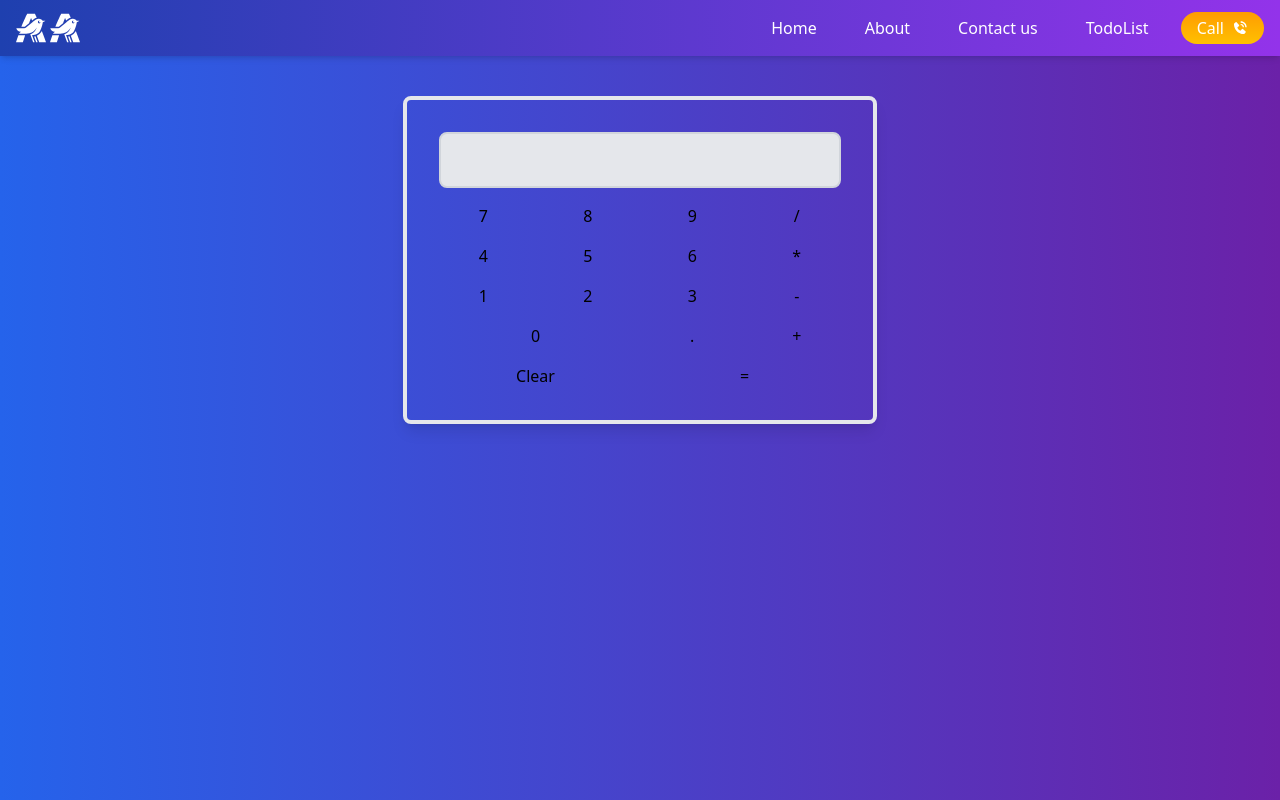
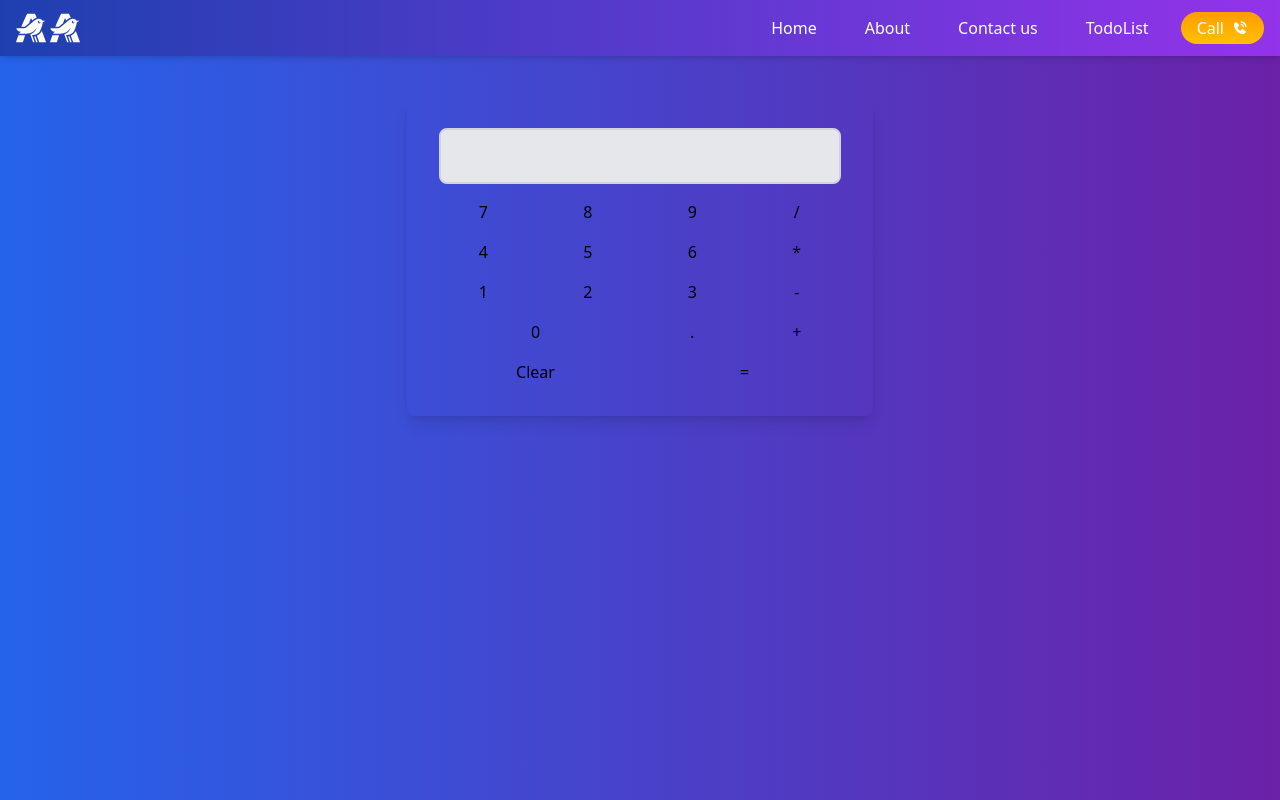
Before and after one commit to Shrestha01/adarsha-protfolio, a React (Vite) app: page /project/Calculatorapp in a window 1280 px wide. Shown: the top 800 px of the page. Built offline with nearby package versions, Linux system fonts and the light colour scheme.

Commit message:
calculator added

```diff
--- a/src/components/projectDone/Calculatorapp.jsx
+++ b/src/components/projectDone/Calculatorapp.jsx
@@ -22,7 +22,7 @@ const Calculatorapp = () => {
   return (
     <div className="h-screen bg-gradient-to-r from-blue-600 to-purple-800 ">
       <div className="container  flex flex-col items-center  ">
-        <div className="p-8 rounded-lg shadow-lg max-w-fit border-4 mt-10">
+        <div className="p-8 rounded-lg shadow-lg max-w-fit mt-10">
           <div className="text-right text-2xl mb-4">
             <input
               type="text"
```
